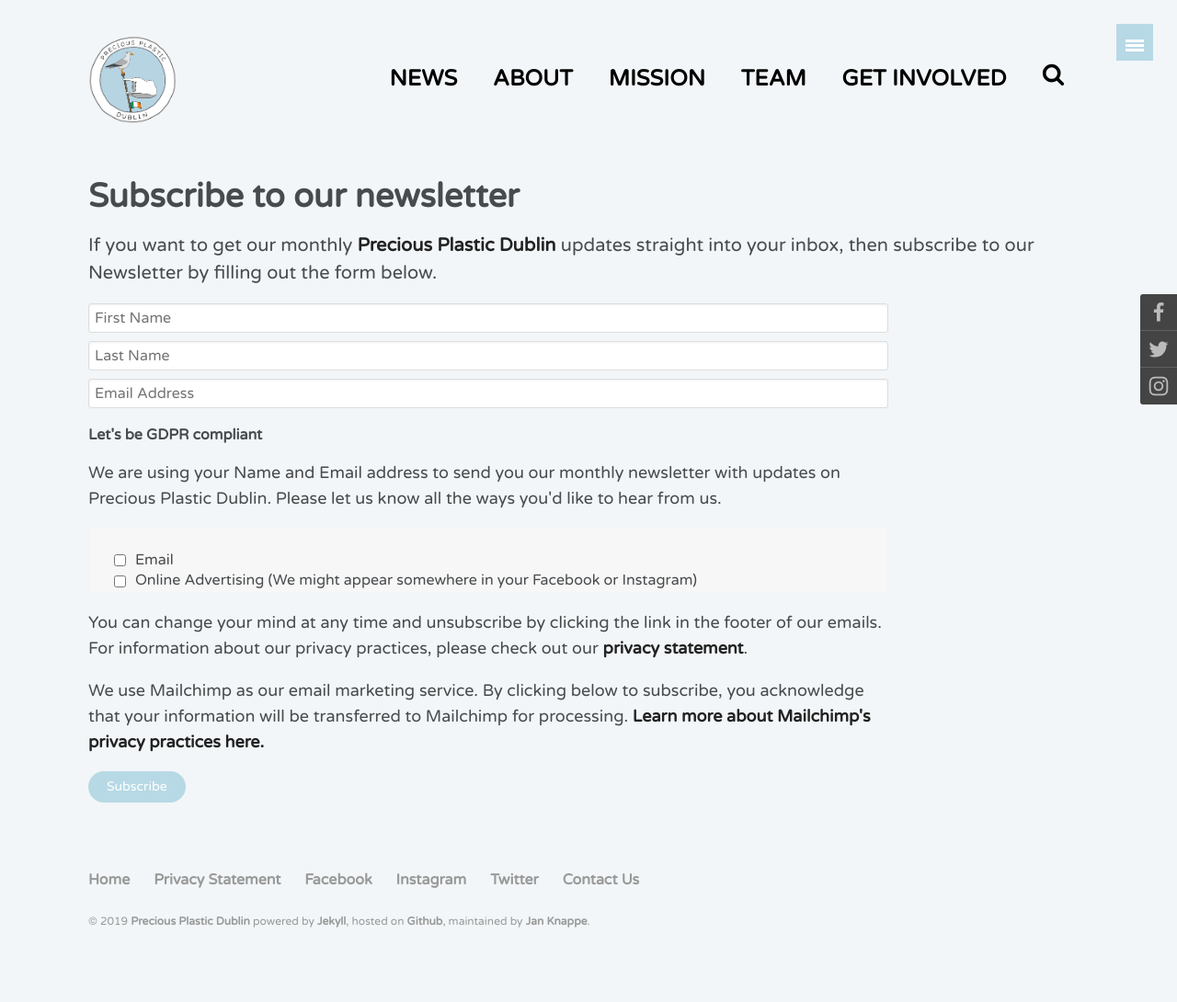
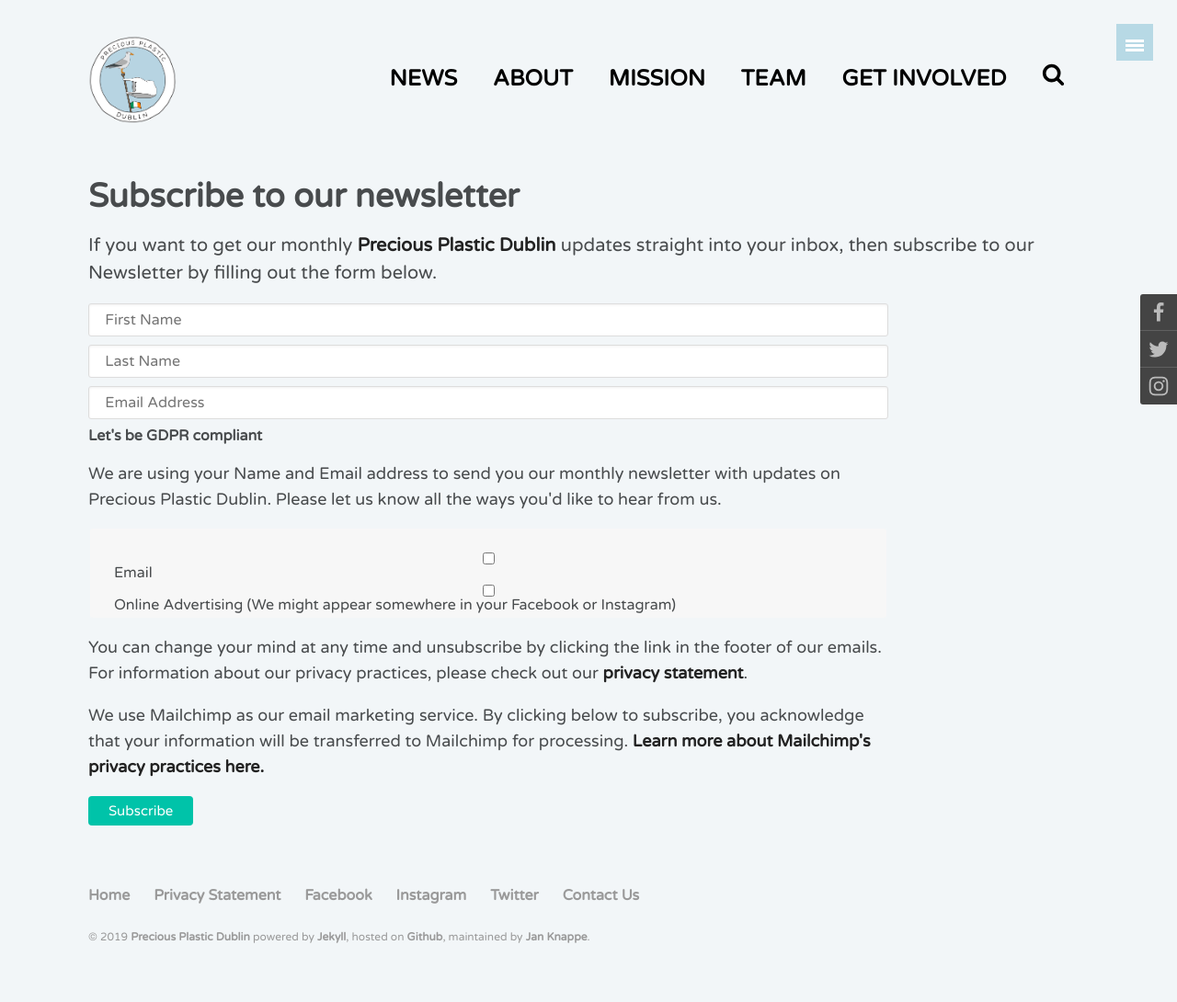
Before and after one commit to preciousplasticdublin/preciousplasticdublin.github.io, a Jekyll site: the page built from _pages/newsletter.md, in a window 1280 px wide. Shown: the whole page at 92% size. Built offline with Jekyll 4.4.1, drawn with Linux system fonts in a browser that asks for light colours; comment, search, counter and statistics services are not loaded.

Commit message:
improves signupform

```diff
--- a/_includes/mailchimp.html
+++ b/_includes/mailchimp.html
@@ -4,7 +4,16 @@
 </style>
 <style type="text/css">
 	#mc-embedded-subscribe-form input[type=checkbox]{display: inline; width: auto;margin-right: 10px;}
-	#mergeRow-gdpr {margin-top: 20px;}
+	#mergeRow-gdpr {margin-top: 0px}
 	#mergeRow-gdpr fieldset label {font-weight: normal;}
 	#mc-embedded-subscribe-form .mc_fieldset{border:none;min-height: 0px;padding-bottom:0px;}
+
+	#mc_embed_signup .button {clear:both; background-color: #00c3a9; border: 0 none; border-radius:4px; transition: all 0.23s ease-in-out 0s; color: #fff; cursor: pointer; display: inline-block; font-size:15px; font-weight: normal; height: 32px; line-height: 32px; margin: 0 5px 10px 0; padding: 0 22px; text-align: center; text-decoration: none; vertical-align: top; white-space: nowrap; width: auto;}
+	#mc_embed_signup .button:hover {background-color:#00ddbf;}
+
+	#mc_embed_signup .mc-field-group input {display:block; width:100%; padding:8px 0; text-indent:2%;}
+
+
+
+
 </style>
```
